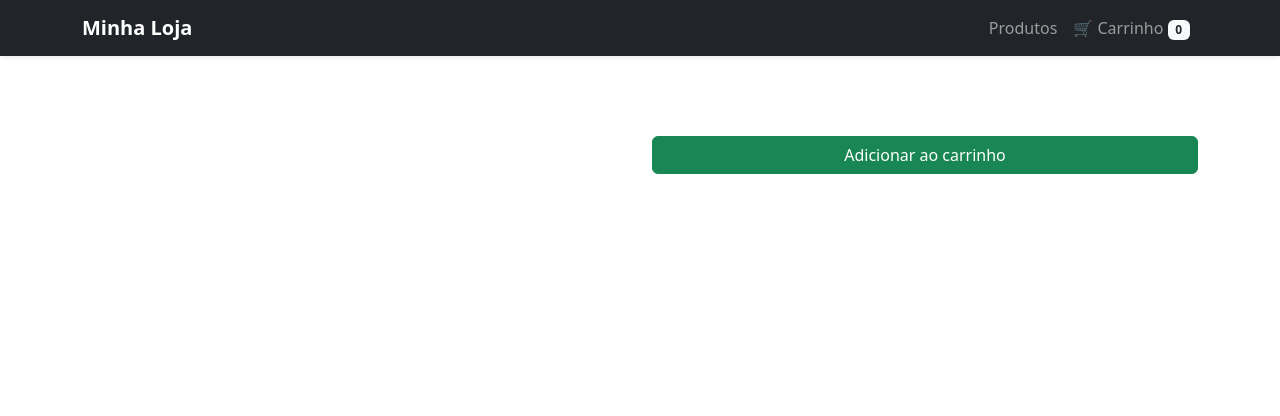
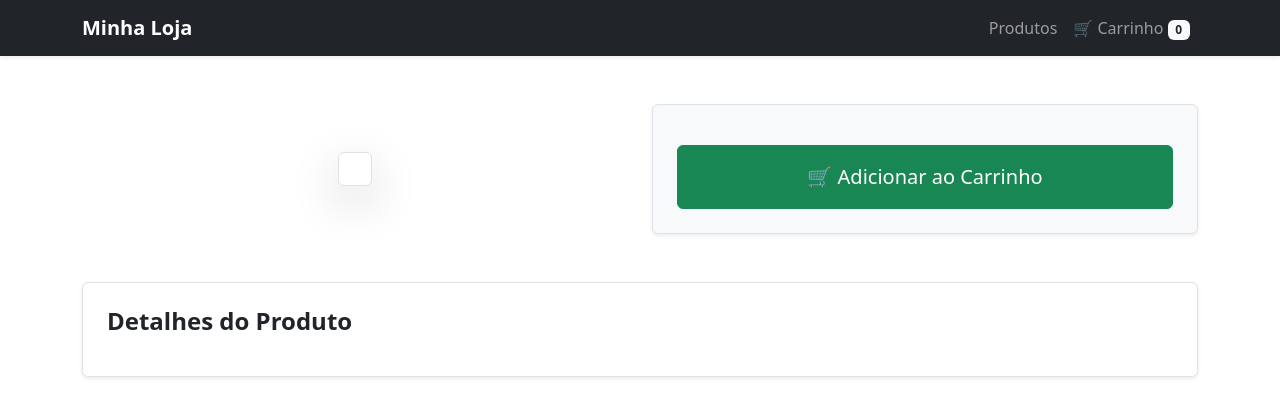
Before and after one commit to MateusBezzan123/sistema-carrinho, an Angular app in the folder frontend/: page /product/1 in a window 1280 px wide. Shown: the top 416 px of the page. Built offline with nearby package versions, Linux system fonts and the light colour scheme; no server answers.

Commit message:
Tela de detalhes do produto

```diff
--- a/frontend/src/app/product-detail/product-detail.component.css
+++ b/frontend/src/app/product-detail/product-detail.component.css
@@ -0,0 +1,13 @@
+img {
+    max-height: 400px;
+    object-fit: contain;
+}
+
+.btn-success {
+    transition: 0.3s ease-in-out;
+}
+
+.btn-success:hover {
+    background-color: #28a745;
+    opacity: 0.9;
+}
--- a/frontend/src/app/product-detail/product-detail.component.html
+++ b/frontend/src/app/product-detail/product-detail.component.html
@@ -1,13 +1,31 @@
 <div class="container my-5">
     <div class="row">
-        <div class="col-md-6">
-            <img [src]="product?.image" *ngIf="product?.image" class="img-fluid rounded shadow-sm" alt="{{ product?.name }}">
+        <div class="col-md-6 d-flex align-items-center justify-content-center">
+            <div class="p-3 border rounded shadow-lg bg-white">
+                <img [src]="product?.image" *ngIf="product?.image" class="img-fluid rounded" alt="{{ product?.name }}">
+            </div>
         </div>
         <div class="col-md-6">
-            <h2 class="fw-bold">{{ product?.name }}</h2>
-            <p class="text-muted">{{ product?.description }}</p>
-            <p class="fw-bold fs-4">{{ product?.price | currency }}</p>
-            <button class="btn btn-success w-100 mt-3" (click)="addToCart(product)">Adicionar ao carrinho</button>
+            <div class="p-4 border rounded shadow-sm bg-light">
+                <h2 class="fw-bold mb-3">{{ product?.name }}</h2>
+                <p class="text-muted fs-5">{{ product?.description }}</p>
+                <p class="fw-bold fs-3 text-primary">{{ product?.price | currency }}</p>
+
+                <button class="btn btn-success w-100 py-3 fs-5" (click)="addToCart(product)">
+                    🛒 Adicionar ao Carrinho
+                </button>
+            </div>
+        </div>
+    </div>
+
+    <div class="row mt-5">
+        <div class="col-md-12">
+            <div class="p-4 border rounded shadow-sm bg-white">
+                <h4 class="fw-bold">Detalhes do Produto</h4>
+                <p class="text-muted">
+                   {{ product?.description }}
+                </p>
+            </div>
         </div>
     </div>
 </div>
--- a/frontend/src/app/product-list/product-list.component.html
+++ b/frontend/src/app/product-list/product-list.component.html
@@ -1,9 +1,12 @@
 <div class="container my-5">
     <h2 class="text-center mb-4 fw-bold">Lista de Produtos</h2>
+
+    <!-- Campo de busca -->
     <div class="mb-4">
         <input type="text" class="form-control" placeholder="Buscar por nome ou descrição..."
                [(ngModel)]="searchTerm" (input)="filterProducts()">
     </div>
+
     <div class="row g-4">
         <div *ngFor="let product of filteredProducts" class="col-md-4 d-flex">
             <div class="card h-100 shadow-sm border-0 w-100">
@@ -13,17 +16,12 @@
                     <p class="card-text text-muted">{{ product.description }}</p>
                     <p class="fw-bold fs-5">{{ product.price | currency }}</p>
                     <div class="mt-auto">
-                        <button class="btn btn-primary w-100" (click)="toggleProductDetails(product.id)">
-                            {{ openedProductId === product.id ? 'Fechar detalhes' : 'Ver detalhes' }}
+                        <button class="btn btn-primary w-100" (click)="goToProductDetails(product.id)">
+                            Ver detalhes
                         </button>
-                        <button class="btn btn-success w-100 mt-2" (click)="addToCart(product)">Adicionar ao
-                            carrinho</button>
-                    </div>
-                    <div *ngIf="openedProductId === product.id" class="mt-3 p-3 border rounded bg-light">
-                        <h4 class="fw-bold">{{ product.name }}</h4>
-                        <p>{{ product.description }}</p>
-                        <p class="fw-bold fs-4">{{ product.price | currency }}</p>
-                        <button class="btn btn-danger w-100" (click)="toggleProductDetails(product.id)">Fechar</button>
+                        <button class="btn btn-success w-100 mt-2" (click)="addToCart(product)">
+                            Adicionar ao carrinho
+                        </button>
                     </div>
                 </div>
             </div>
--- a/frontend/src/app/product-list/product-list.component.ts
+++ b/frontend/src/app/product-list/product-list.component.ts
@@ -1,7 +1,7 @@
 import { Component, OnInit } from '@angular/core';
 import { ProductService } from '../product.service';
 import { CommonModule } from '@angular/common';
-import { RouterModule } from '@angular/router';
+import { RouterModule, Router } from '@angular/router';
 import { FormsModule } from '@angular/forms';
 
 @Component({
@@ -17,7 +17,7 @@ export class ProductListComponent implements OnInit {
   searchTerm: string = '';
   openedProductId: number | null = null;
 
-  constructor(private productService: ProductService) {}
+  constructor(private productService: ProductService, private router: Router) {}
 
   ngOnInit(): void {
     this.productService.getProducts().subscribe(data => {
@@ -40,8 +40,6 @@ export class ProductListComponent implements OnInit {
       product.name.toLowerCase().includes(term) ||
       product.description.toLowerCase().includes(term)
     );
-
-    console.log("Produtos filtrados:", this.filteredProducts);
   }
 
   addToCart(product: any): void {
@@ -54,7 +52,7 @@ export class ProductListComponent implements OnInit {
     window.dispatchEvent(event);
   }
 
-  toggleProductDetails(id: number): void {
-    this.openedProductId = this.openedProductId === id ? null : id;
+  goToProductDetails(id: number): void {
+    this.router.navigate(['/product', id]); // Redireciona para a página de detalhes do produto
   }
 }
```
